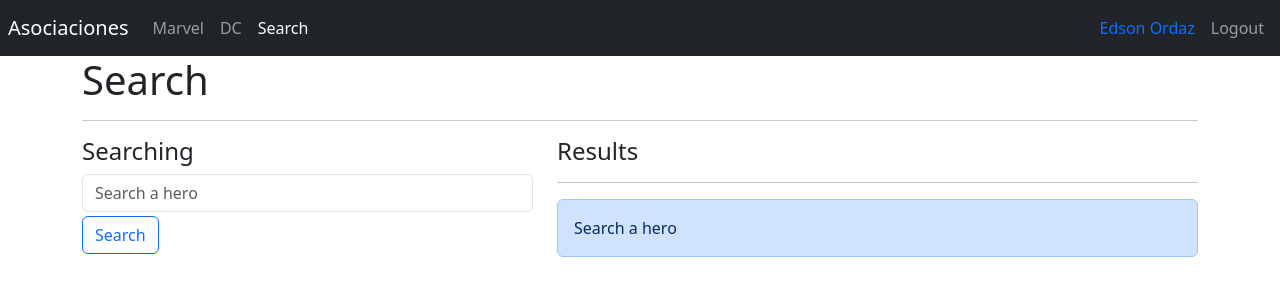
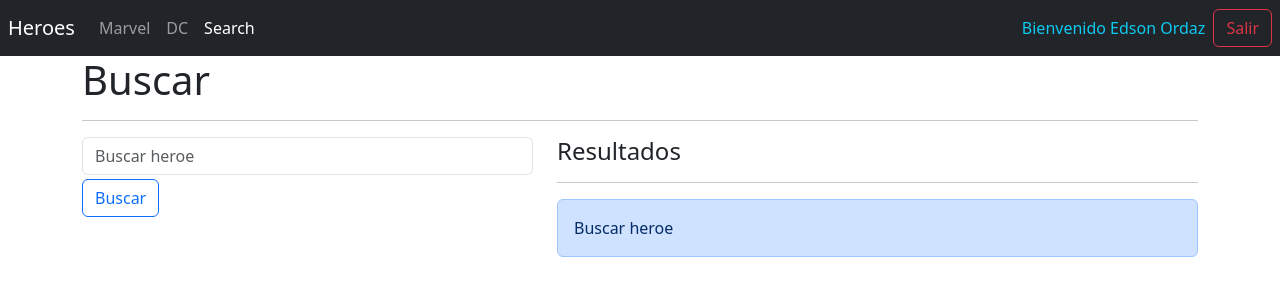
Before and after one commit to EdsOrdaz/heroes-app, a React (Vite) app: page /search in a window 1280 px wide. Shown: the top 300 px of the page. Built offline with nearby package versions, Linux system fonts and the light colour scheme.

Commit message:
add docs build

```diff
--- a/src/auth/pages/LoginPage.jsx
+++ b/src/auth/pages/LoginPage.jsx
@@ -5,7 +5,7 @@ export const LoginPage = () => {
   const navigate = useNavigate();
 
   const onLogin = () => {
-    navigate('/', {
+    navigate('/marvel', {
       replace: true
     })
   }
--- a/src/heroes/pages/DcPage.jsx
+++ b/src/heroes/pages/DcPage.jsx
@@ -3,7 +3,7 @@ import { HeroList } from "../components"
 export const DcPage = () => {
   return (
     <>
-        <h1>Dc Page</h1>
+        <h1>Heroes DC</h1>
         <hr />
 
         <HeroList publisher="DC Comics" />
--- a/src/heroes/pages/HeroPage.jsx
+++ b/src/heroes/pages/HeroPage.jsx
@@ -29,13 +29,13 @@ export const HeroPage = () => {
       <div className="col-8">
         <h3> { hero.superhero }</h3>
         <ul className="list-group list-group-flush">
-            <li className="list-group-item"> <b> Alter ego:</b> { hero.alter_ego }</li>
-            <li className="list-group-item"> <b> Publisher:</b> { hero.publisher }</li>
-            <li className="list-group-item"> <b> First Appearance:</b> { hero.first_appearance }</li>
+            <li className="list-group-item"> <b> Nombre:</b> { hero.alter_ego }</li>
+            <li className="list-group-item"> <b> Editor:</b> { hero.publisher }</li>
+            <li className="list-group-item"> <b> Primera aparicion:</b> { hero.first_appearance }</li>
         </ul>
 
 
-        <h5 className="mt-3"> Characters </h5>
+        <h5 className="mt-3"> Nombres </h5>
         <p> { hero.characters }</p>
 
         <button
--- a/src/heroes/pages/MarvelPage.jsx
+++ b/src/heroes/pages/MarvelPage.jsx
@@ -6,7 +6,7 @@ export const MarvelPage = () => {
 
   return (
     <>
-        <h1>Marvel Page</h1>
+        <h1>Heroes Marvel</h1>
         <hr />
 
         <HeroList publisher="Marvel Comics" />
--- a/src/heroes/pages/SearchPage.jsx
+++ b/src/heroes/pages/SearchPage.jsx
@@ -26,15 +26,14 @@ export const SearchPage = () => {
 
   return (
     <>
-        <h1> Search</h1>
+        <h1> Buscar</h1>
         <hr />
 
         <div className="row">
           <div className="col-5">
-              <h4> Searching </h4>
               <form onSubmit={ handleSubmit }>
                 <input type="text"
-                  placeholder="Search a hero"
+                  placeholder="Buscar heroe"
                   className="form-control"
                   name="searchText"
                   autoComplete="off"
@@ -44,19 +43,19 @@ export const SearchPage = () => {
               </form>
 
               <button type='submit' className="btn btn-outline-primary mt-1">
-                  Search
+                  Buscar
               </button>
           </div>
 
           <div className="col-7">
-              <h4> Results </h4>
+              <h4> Resultados </h4>
               <hr />
 
               {
                   ( q === '')
-                  ? <div className="alert alert-primary animate__animated animate__fadeInRight"> Search a hero </div>
+                  ? <div className="alert alert-primary animate__animated animate__fadeInRight"> Buscar heroe </div>
                   : ( heroes.length < 1)
-                      && <div className="alert alert-danger animate__animated animate__fadeInRight">No hero with <b>{ q }</b></div>
+                      && <div className="alert alert-danger animate__animated animate__fadeInRight">No hay ningun heroe con el nombre <b>{ q }</b></div>
               }
 
 
--- a/src/router/AppRouter.jsx
+++ b/src/router/AppRouter.jsx
@@ -23,7 +23,7 @@ import { LoginPage } from "../auth";
         { path: "dc", element: <DcPage /> },
         { path: "search", element: <SearchPage /> },
         { path: "hero/:heroId", element: <HeroPage /> },
-        { path: "/*", element: <Navigate to="/" /> },
+        { path: "/*", element: <Navigate to="/marvel" /> },
       ],
     },
   ]);
--- a/src/ui/components/NavBar.jsx
+++ b/src/ui/components/NavBar.jsx
@@ -13,8 +13,8 @@ export const Navbar = () => {
     return (
         <nav className="navbar navbar-expand-sm navbar-dark bg-dark p-2">
 
-            <Link className="navbar-brand" to="/">
-                Asociaciones
+            <Link className="navbar-brand" to="/marvel">
+                Heroes
             </Link>
 
             <div className="navbar-collapse">
@@ -36,13 +36,12 @@ export const Navbar = () => {
             <div className="navbar-collapse collapse w-100 order-3 dual-collapse2 d-flex justify-content-end">
                 <ul className="navbar-nav ml-auto">
 
-                    <span className='nav-item nav-link text-primary'> Edson Ordaz </span>
+                    <span className='nav-item nav-link text-info'>  Bienvenido Edson Ordaz </span>
+                </ul>
+                <button className="btn btn-outline-danger " onClick={ onLogout }>Salir</button>
 
-                    <button className='nav-item nav-link btn' onClick={ onLogout }>
-                        Logout
-                    </button>
-                </ul>
             </div>
+
         </nav>
     )
 }
```
Also changed, not shown: 24 other files (tests, documents, lock files or other folders).
